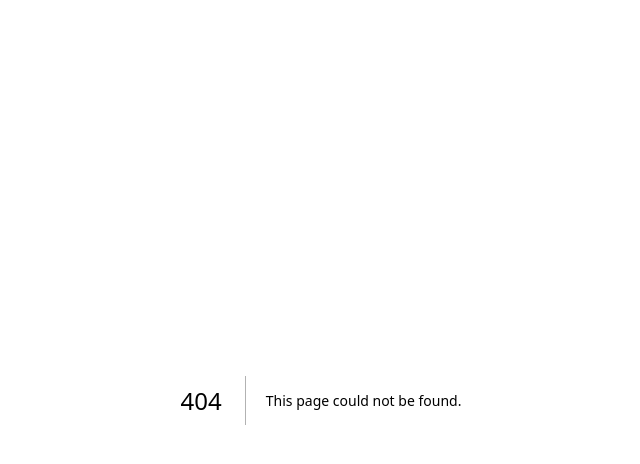
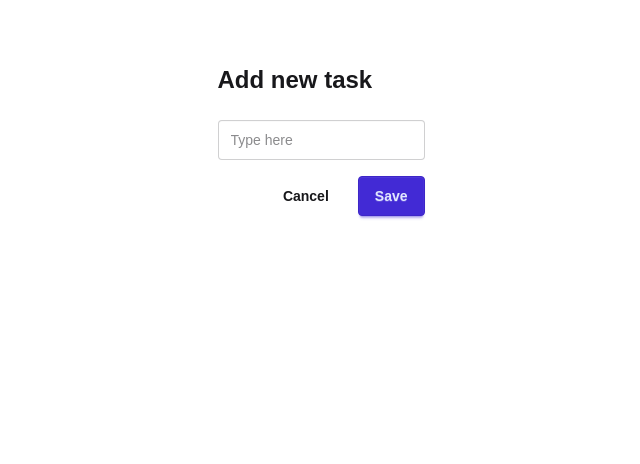
Before and after one commit to FFFLAREEE/todo-app-experimental, a Next.js app: page /add-task in a window 1280 px wide. Before the commit this address had no page. Shown: the top 464 px of the page, without its empty margins (319-959 px from the left). Built offline with nearby package versions, Linux system fonts and the light colour scheme.

Commit message:
Refactor add task flow to new page

```diff
--- /dev/null
+++ b/app/add-task/page.tsx
@@ -0,0 +1,58 @@
+"use client";
+
+import { useState, type FormEventHandler } from "react";
+import { useRouter } from "next/navigation";
+import Link from "next/link";
+import { addTodo } from "@/api";
+import { v4 as uuidv4 } from "uuid";
+
+export default function AddTaskPage() {
+  const router = useRouter();
+  const [newTaskValue, setNewTaskValue] = useState<string>("");
+
+  const handleSubmitNewTodo: FormEventHandler<HTMLFormElement> = async (e) => {
+    e.preventDefault();
+
+    const text = newTaskValue.trim();
+
+    if (!text) {
+      return;
+    }
+
+    await addTodo({
+      id: uuidv4(),
+      text,
+    });
+
+    setNewTaskValue("");
+
+    router.push("/");
+    router.refresh();
+  };
+
+  return (
+    <main className="max-w-md mx-auto mt-10 p-6">
+      <h1 className="text-2xl font-bold mb-6">Add new task</h1>
+
+      <form onSubmit={handleSubmitNewTodo} className="space-y-4">
+        <input
+          value={newTaskValue}
+          onChange={(e) => setNewTaskValue(e.target.value)}
+          type="text"
+          placeholder="Type here"
+          className="input input-bordered w-full"
+        />
+
+        <div className="flex justify-end gap-3">
+          <Link href="/" className="btn btn-ghost">
+            Cancel
+          </Link>
+
+          <button type="submit" className="btn btn-primary">
+            Save
+          </button>
+        </div>
+      </form>
+    </main>
+  );
+}
--- a/app/components/AddTask.tsx
+++ b/app/components/AddTask.tsx
@@ -1,53 +1,10 @@
-"use client";
+import Link from "next/link";
 import { FaPlus } from "react-icons/fa";
-import Modal from "./Modal";
-import { useState, type FormEventHandler } from "react";
-import { addTodo } from "@/api";
-import { useRouter } from "next/navigation";
-import {v4 as uuidv4} from 'uuid';
 
 export default function AddTask() {
-  const router=useRouter();
-  const [newTaskValue, setNewTaskValue] = useState<string>("");
-
-  const [modalOpen, setModalOpen] = useState<boolean>(false);
-  const handleSubmitNewTodo: FormEventHandler<HTMLFormElement> =async (e) => {
-    e.preventDefault();
-    await addTodo({
-        id:uuidv4(),
-        text:newTaskValue
-    })
-
-    setModalOpen(false);
-    setNewTaskValue("");
-    router.refresh();
-  };
   return (
-    <div>
-      <button
-        onClick={() => setModalOpen(true)}
-        className="btn btn-primary w-full"
-      >
-        Add new task <FaPlus className="ml-2" size={12} />
-      </button>
-      <Modal modalOpen={modalOpen} setModalOpen={setModalOpen}>
-        modal for add todo
-        <form onSubmit={handleSubmitNewTodo}>
-          <h3 className="font-bold text-lg">Add new task</h3>
-          <div className="modal-action">
-            <input
-            value={newTaskValue}
-            onChange={e=>setNewTaskValue(e.target.value)}
-              type="text"
-              placeholder="Type here"
-              className="input input-bordered w-full "
-            />
-            <button type="submit" className="btn">
-              Submit
-            </button>
-          </div>
-        </form>
-      </Modal>
-    </div>
+    <Link href="/add-task" className="btn btn-primary w-full">
+      Add Task <FaPlus className="ml-2" size={12} />
+    </Link>
   );
 }
--- a/data/todos.json
+++ b/data/todos.json
@@ -23,6 +23,10 @@
     {
       "id": "tFgAebxwOCo",
       "text": "help my friend to find a girl and do my homework"
+    },
+    {
+      "id": "EagL1a3v4Cg",
+      "text": "say hello to my friends"
     }
   ],
   "$schema": "./node_modules/json-server/schema.json"
```
